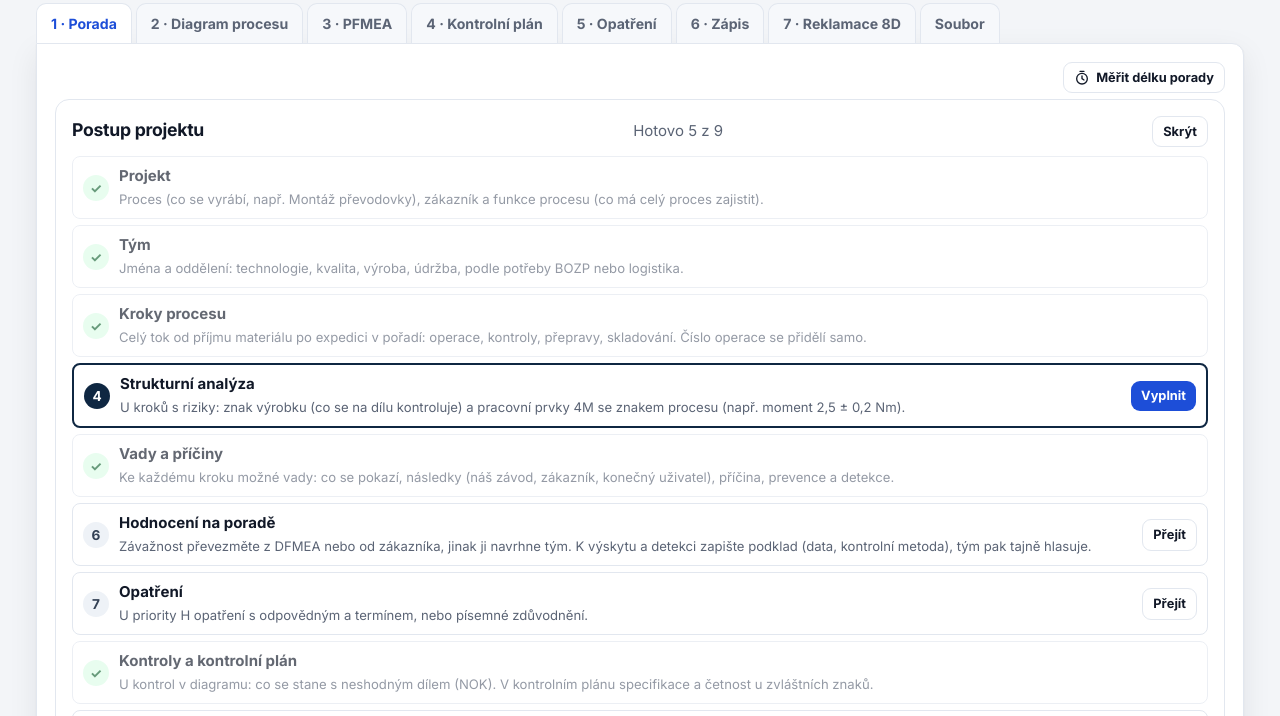
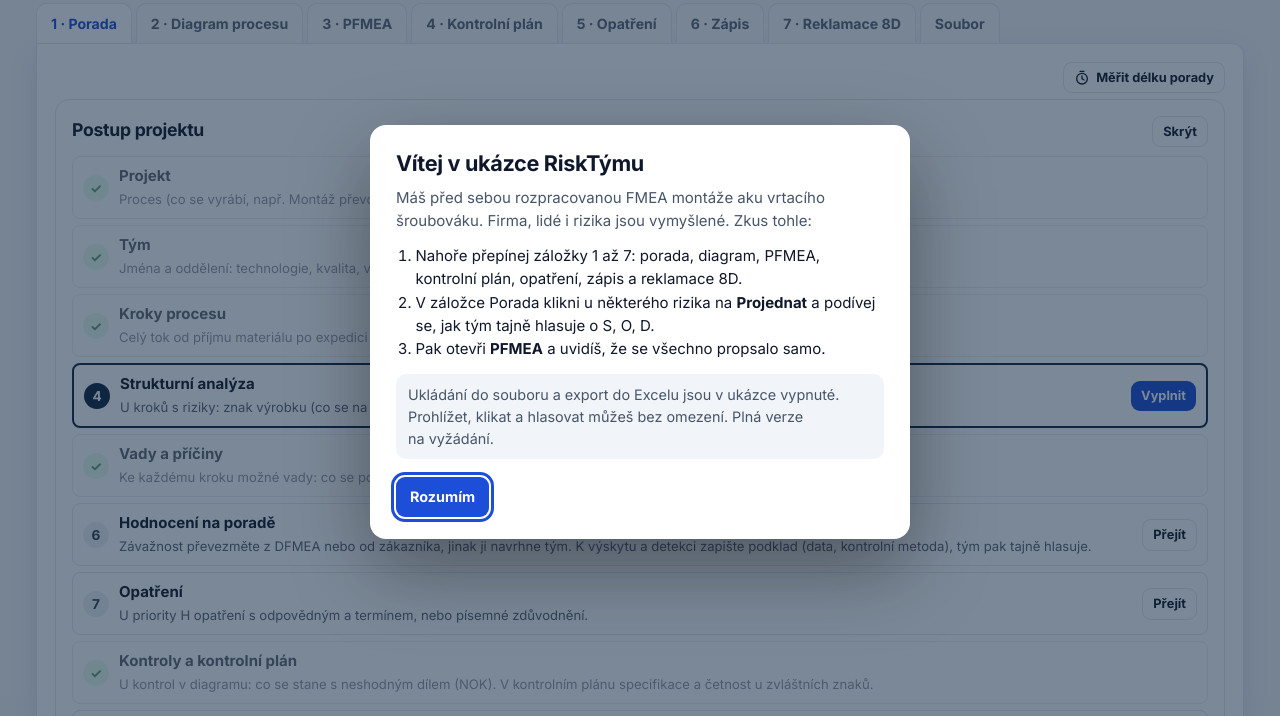
Before and after one commit to SiMoonKa/risktym-ukazka, a plain HTML site: page porada.html in a window 1280 px wide. Shown: the part 68-784 px from the top of the page. Drawn offline with Linux system fonts and the light colour scheme.

Commit message:
Ukázka: uvítání pro nové návštěvníky, vypnuté ukládání do souboru a export do Excelu

```diff
--- a/porada.html
+++ b/porada.html
@@ -991,6 +991,7 @@ document.addEventListener('click', e => {
   const t = e.target.closest('[data-tab],[data-act]'); if (!t || t.disabled) return;
   if (t.dataset.tab){ ui.tab = t.dataset.tab; render(); window.scrollTo(0,0); return; }
   const act = t.dataset.act, r = P.rows.find(x => x.id === ui.sel);
+  if (typeof DEMO_VYPNUTO !== 'undefined' && DEMO_VYPNUTO.has(act)) { demoVypnuto(); return; }
   const A = {
     addMember(){ P.team.push({id:uid(), jmeno:'', role:ROLES[P.team.length % 5], pritomen:true}); },
     delMember(){ if (confirm('Odebrat člena týmu?')) P.team = P.team.filter(m => m.id !== t.dataset.id); },
@@ -1529,5 +1530,39 @@ function vTok(){ const steps = P.steps;
   <div class="row-actions no-print"><button class="btn small" data-act="addFlowStep">+ Krok bez rizik (přeprava, skladování, kontrola)</button></div>`; }
 render(); fsRestore(P.id); if (P.rows.length || P.team.length) $('saved').textContent = '✓ Projekt načten · ukládá se automaticky';
 </script>
+<div id="uvitani" style="position:fixed;inset:0;z-index:9999;background:rgba(15,39,66,.55);display:none;align-items:center;justify-content:center;padding:16px">
+  <div role="dialog" aria-modal="true" aria-labelledby="uvitaniNadpis" style="background:#fff;color:#0f172a;max-width:540px;width:100%;border-radius:16px;padding:26px 26px 22px;box-shadow:0 30px 80px rgba(0,0,0,.35);font:inherit;max-height:calc(100vh - 32px);overflow:auto">
+    <h2 id="uvitaniNadpis" style="margin:0 0 10px;font-size:1.35rem">Vítej v ukázce RiskTýmu</h2>
+    <p style="margin:0 0 12px;color:#475569">Máš před sebou rozpracovanou FMEA montáže aku vrtacího šroubováku. Firma, lidé i rizika jsou vymyšlené. Zkus tohle:</p>
+    <ol style="margin:0 0 14px;padding-left:1.3em;line-height:1.55">
+      <li>Nahoře přepínej záložky 1 až 7: porada, diagram, PFMEA, kontrolní plán, opatření, zápis a reklamace 8D.</li>
+      <li>V záložce Porada klikni u některého rizika na <b>Projednat</b> a podívej se, jak tým tajně hlasuje o S, O, D.</li>
+      <li>Pak otevři <b>PFMEA</b> a uvidíš, že se všechno propsalo samo.</li>
+    </ol>
+    <p style="margin:0 0 18px;font-size:.9rem;color:#475569;background:#f1f5f9;border-radius:10px;padding:10px 12px">Ukládání do souboru a export do Excelu jsou v ukázce vypnuté. Prohlížet, klikat a hlasovat můžeš bez omezení. Plná verze na vyžádání.</p>
+    <button type="button" id="uvitaniOk" class="btn">Rozumím</button>
+  </div>
+</div>
+<div id="demoToast" role="status" aria-live="polite" hidden style="position:fixed;left:50%;bottom:24px;transform:translateX(-50%);z-index:10000;background:#0f2742;color:#fff;padding:12px 18px;border-radius:12px;box-shadow:0 12px 30px rgba(0,0,0,.3);font-weight:600;max-width:calc(100vw - 32px);text-align:center">V ukázce vypnuto, plná verze na vyžádání.</div>
+<script>
+// Ukázková verze: ukládání do souboru a export jsou vypnuté, aby se ukázka nedala používat místo plné verze
+const DEMO_VYPNUTO = new Set(['saveFile', 'fsNew', 'fsOpen', 'fsResume', 'xlsx', 'csv', 'xlDoTpl', 'xlTpl']);
+let demoToastT = null;
+function demoVypnuto(){
+  const el = document.getElementById('demoToast'); if (!el) return;
+  el.hidden = false; clearTimeout(demoToastT); demoToastT = setTimeout(() => { el.hidden = true; }, 3500);
+}
+(function(){
+  const KLIC = 'risktym-ukazka-uvitani';
+  let videno = false;
+  try { videno = localStorage.getItem(KLIC) === '1'; } catch(e) {}
+  const box = document.getElementById('uvitani');
+  if (!videno && box) { box.style.display = 'flex'; const ok = document.getElementById('uvitaniOk'); if (ok) ok.focus(); }
+  const zavrit = () => { box.style.display = 'none'; try { localStorage.setItem(KLIC, '1'); } catch(e) {} };
+  document.getElementById('uvitaniOk').addEventListener('click', zavrit);
+  box.addEventListener('click', e => { if (e.target === box) zavrit(); });
+  document.addEventListener('keydown', e => { if (e.key === 'Escape' && box.style.display !== 'none') zavrit(); });
+})();
+</script>
 </body>
 </html>
```
Also changed, not shown: PRO-IT.html (+2 -2 lines), index.html (+1 -1 lines).
